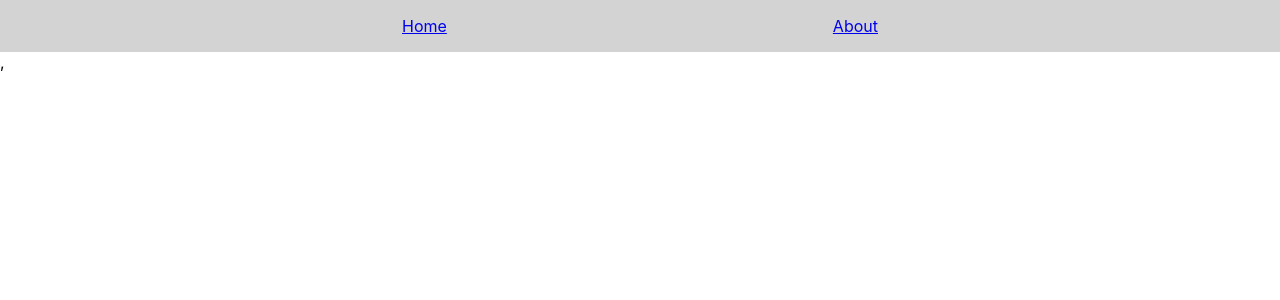
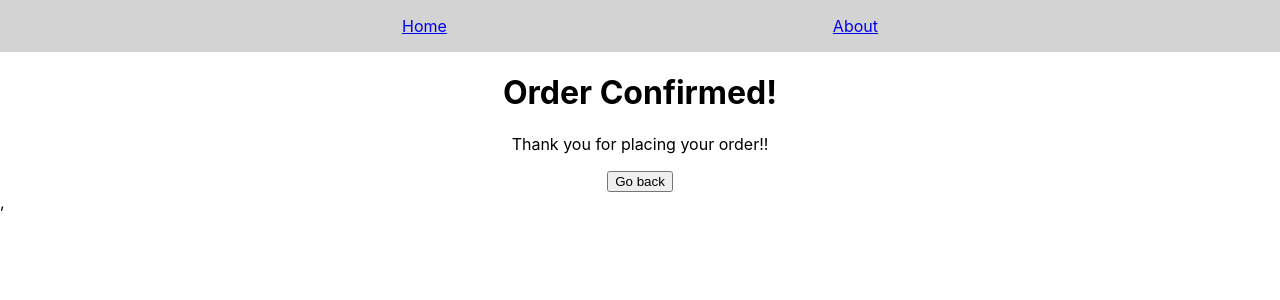
Before and after one commit to kapil551/React_Router, a React (Create React App) app in the folder react-router/: page /order-summary in a window 1280 px wide. Before the commit this address had no page. Shown: the top 300 px of the page. Built offline with nearby package versions, Linux system fonts and the light colour scheme.

Commit message:
5 - Navigating Programmatically and No Match Route

```diff
--- a/react-router/src/App.js
+++ b/react-router/src/App.js
@@ -5,8 +5,11 @@ import { Routes, Route, Link } from "react-router-dom";
 import Home from './components/Home';
 import About from './components/About';
 import Navbar from './components/Navbar';
+import OrderSummary from './components/OrderSummary';
+import NoMatch from './components/NoMatch';
 
 function App() {
+
   return (
     <div className="App">
 
@@ -15,6 +18,8 @@ function App() {
       <Routes>
         <Route path="/" element={<Home />} />
         <Route path="about" element={<About />} />
+        <Route path="order-summary" element={<OrderSummary />} />
+        <Route path="*" element={ <NoMatch />} />
       </Routes>
 
     </div>
--- a/react-router/src/components/Home.js
+++ b/react-router/src/components/Home.js
@@ -1,9 +1,18 @@
 import React from "react";
+import { useNavigate } from "react-router-dom";
 
 function Home() {
+
+    const navigate = useNavigate();
+
+    const handleOrderPlace = () => {
+        navigate("order-summary", { replace: true });
+    }
   return (
     <div>
       <h1>Home Page </h1>
+
+      <button onClick={handleOrderPlace}> Place Order </button>
     </div>
   );
 }
--- /dev/null
+++ b/react-router/src/components/NoMatch.js
@@ -0,0 +1,11 @@
+import React from "react";
+
+function NoMatch() {
+  return (
+    <div>
+      <h1>404 Page Not Found !!</h1>
+    </div>
+  );
+}
+
+export default NoMatch;
--- /dev/null
+++ b/react-router/src/components/OrderSummary.js
@@ -0,0 +1,19 @@
+import React from 'react';
+import { useNavigate } from 'react-router-dom';
+
+function OrderSummary() {
+
+    const navigate = useNavigate();
+
+    const HandleGoBack = () => {
+        navigate( '/', { replace: true });
+    }
+  return <div>
+      <h1> Order Confirmed!</h1>
+      <p> Thank you for placing your order!!</p>
+
+      <button onClick={HandleGoBack}> Go back </button>
+  </div>;
+}
+
+export default OrderSummary;
```
Also changed, not shown: 1 other file (tests, documents, lock files or other folders).
